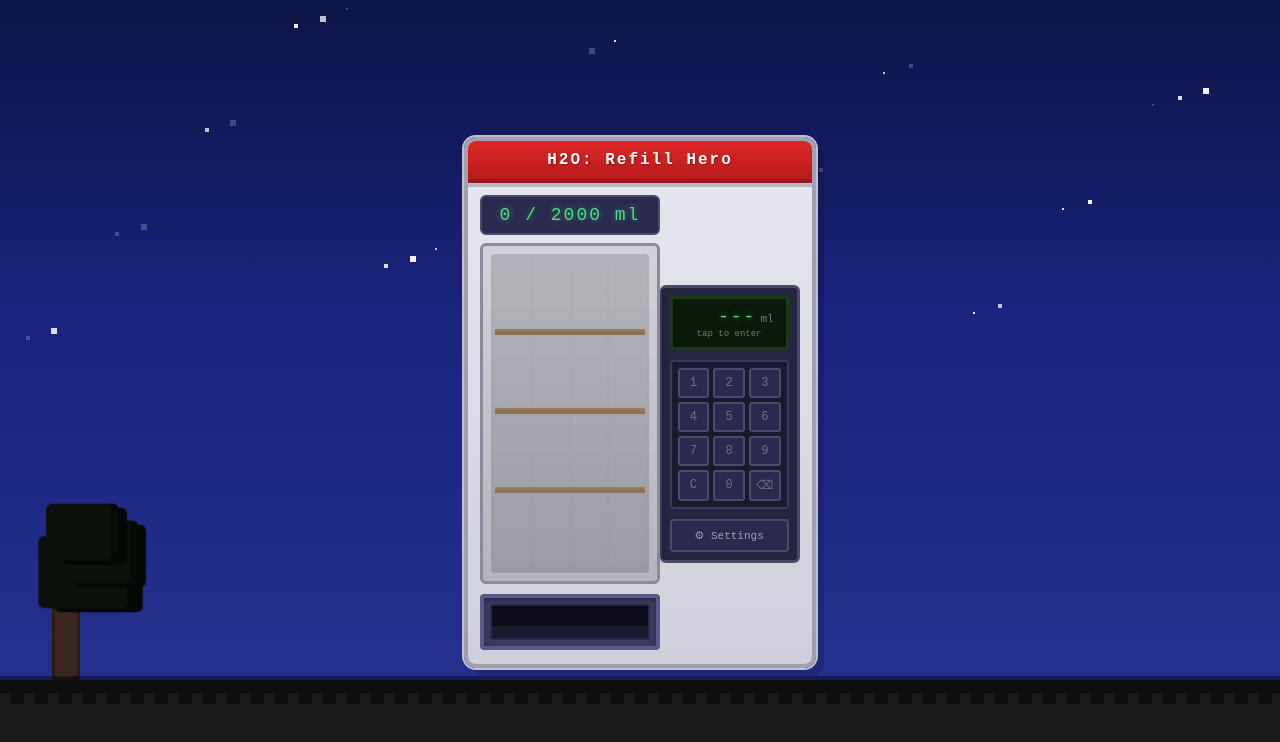
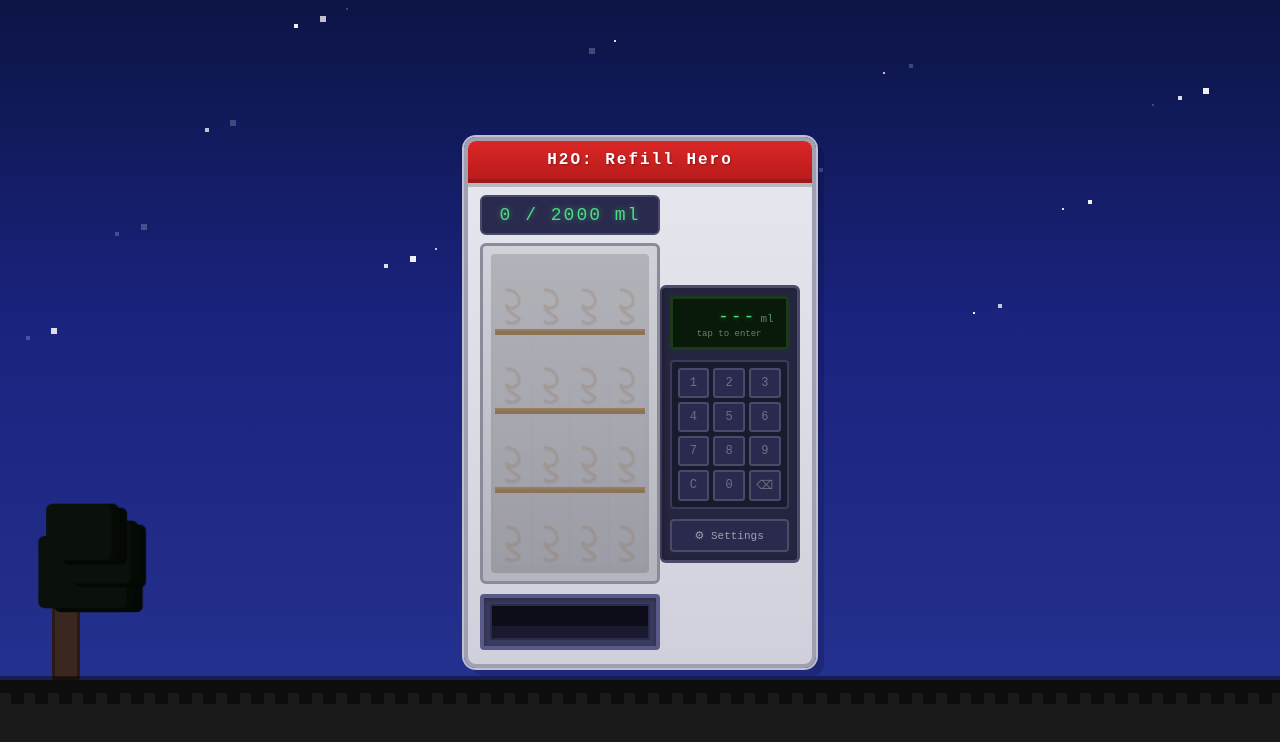
Before and after one commit to mrdalvik/h2o-refill-hero, a Vue app: page / in a window 1280 px wide. Shown: the top 742 px of the page. Built offline with nearby package versions, Linux system fonts and the light colour scheme; what @pixelium/web-vue would draw is missing.

Commit message:
Add spiral coil to vending cells (rotates when bottle removed)
Co-authored-by: Lev Tregubov <tregubovlev@gmail.com>

```diff
--- /dev/null
+++ b/src/components/SpiralCoil.vue
@@ -0,0 +1,72 @@
+<template>
+  <div class="spiral-coil" :class="{ 'spiral-rotating': isRotating }">
+    <svg
+      class="spiral-svg"
+      viewBox="0 0 28 48"
+      preserveAspectRatio="xMidYMid meet"
+      aria-hidden="true"
+    >
+      <!-- Helix coil - side view (vending machine spiral, ~3 turns) -->
+      <path
+        class="spiral-path"
+        d="M6 2 C18 2 22 10 22 16
+           C22 24 10 28 6 22
+           C6 30 18 34 22 38
+           C22 44 10 46 6 42"
+        fill="none"
+        stroke="currentColor"
+        stroke-width="2.5"
+        stroke-linecap="round"
+        stroke-linejoin="round"
+      />
+    </svg>
+  </div>
+</template>
+
+<script setup lang="ts">
+defineProps<{
+  isRotating?: boolean
+}>()
+</script>
+
+<style scoped>
+.spiral-coil {
+  position: absolute;
+  bottom: 2px;
+  left: 50%;
+  transform: translateX(-50%);
+  width: 20px;
+  height: 32px;
+  color: #8b7355;
+  opacity: 0.9;
+  image-rendering: pixelated;
+  z-index: 2;
+}
+
+.spiral-svg {
+  width: 100%;
+  height: 100%;
+  filter: drop-shadow(0 1px 1px rgba(0, 0, 0, 0.3));
+  transform-origin: center center;
+}
+
+.spiral-path {
+  stroke: #a08060;
+}
+
+.spiral-coil.spiral-rotating .spiral-svg {
+  animation: spiralRotate 0.6s ease-out;
+}
+
+@keyframes spiralRotate {
+  0% { transform: rotate(0deg); }
+  100% { transform: rotate(180deg); }
+}
+
+@media (min-width: 769px) {
+  .spiral-coil {
+    width: 24px;
+    height: 38px;
+  }
+}
+</style>
--- a/src/components/VendingCell.vue
+++ b/src/components/VendingCell.vue
@@ -1,5 +1,6 @@
 <template>
   <div class="vending-cell" :class="{ 'cell-empty': cell.bottles.length === 0 }">
+    <SpiralCoil :is-rotating="isSpiralRotating" />
     <div v-if="cell.bottles.length > 0" class="cell-bottles">
       <div
         v-for="(bottle, index) in cell.bottles"
@@ -29,22 +30,31 @@
 </template>
 
 <script setup lang="ts">
-import { ref, inject } from 'vue'
+import { ref, inject, watch } from 'vue'
 import { useI18n } from 'vue-i18n'
 import { useWaterStore } from '@/stores/water'
 import type { Cell, Bottle, BottleRemovalFn } from '@/types'
 import { BOTTLE_REMOVAL_KEY } from '@/types/injectionKeys'
 import BottleSprite from './BottleSprite.vue'
+import SpiralCoil from './SpiralCoil.vue'
 
 const { locale } = useI18n()
 const waterStore = useWaterStore()
 const requestBottleRemoval = inject<BottleRemovalFn>(BOTTLE_REMOVAL_KEY)
 
-defineProps<{
+const props = defineProps<{
   cell: Cell
 }>()
 
 const popupBottle = ref<Bottle | null>(null)
+const isSpiralRotating = ref(false)
+
+watch(() => props.cell.bottles.length, (newLen, oldLen) => {
+  if (oldLen !== undefined && newLen < oldLen) {
+    isSpiralRotating.value = true
+    setTimeout(() => { isSpiralRotating.value = false }, 650)
+  }
+})
 
 function showBottlePopup(bottle: Bottle) {
   popupBottle.value = bottle
```
